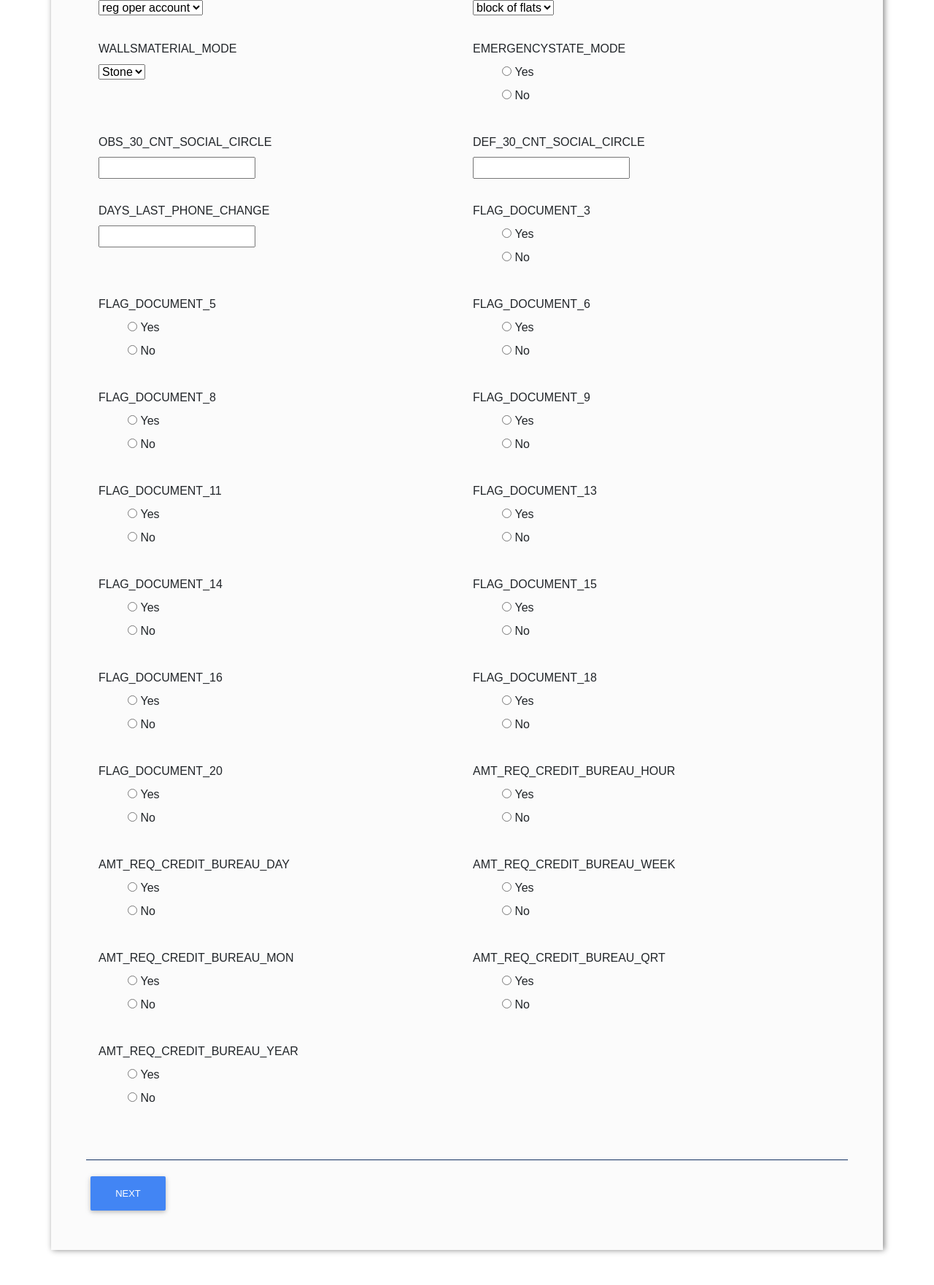
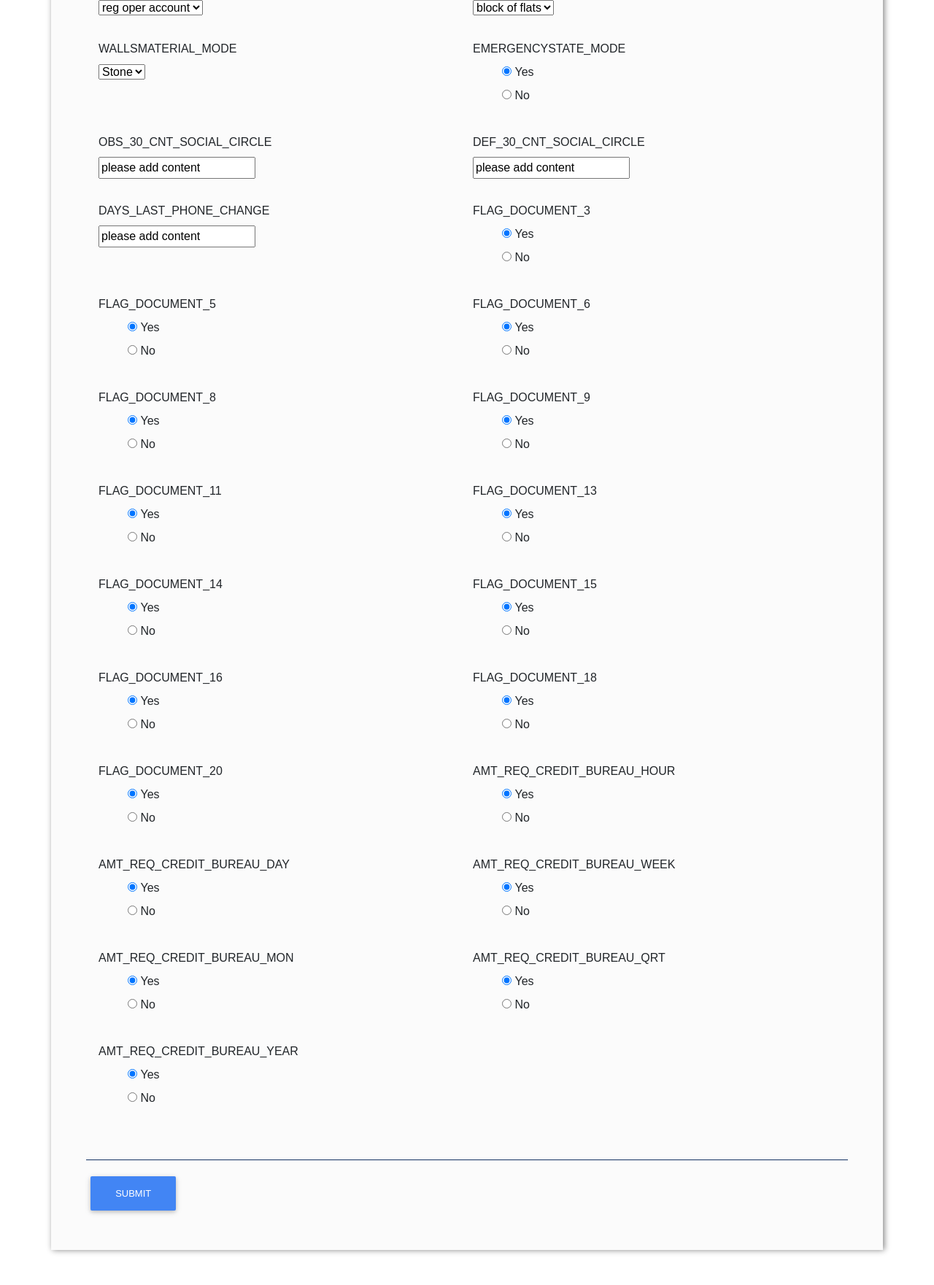
Before and after one commit to himanshunikhare-zz/Credit-risk-analysis, a Flask app: page / in a window 1280 px wide. Shown: the part 2480-4241 px from the top of the page at 73% size. Run offline with Flask 2, Linux system fonts and the light colour scheme; some libraries are stand-ins or nearby versions.

Commit message:
form autofilling for now

```diff
--- a/app.py
+++ b/app.py
@@ -15,9 +15,9 @@ app.config['SECRET_KEY'] = '7d441f27d441f27567d441f2b6176a'
 
 class UserForm(Form):
     for i in data:
-        print(data[i])
+        # print(data[i])
         if data[i][0] == 'textbox':
-            exec("%s=%s" % (i,'TextField(i,validators=[validators.required()])'))
+            exec("%s=%s" % (i,'TextField(i,validators=[validators.required()], default="please add content")'))
         elif data[i][0] == 'radio':
             choice = list(data[i][1:].dropna().unique().tolist())
             # choice.remove('X')
@@ -25,7 +25,7 @@ class UserForm(Form):
             for k in choice:
                 choiceStr +="('"+k+"','"+k+"'),"
             print(choiceStr)
-            exec("%s=%s" % (i,'RadioField(i,validators=[validators.required()],choices=[%s])' %(choiceStr)))
+            exec("%s=%s" % (i,'RadioField(i,validators=[validators.required()],choices=[%s], default="%s")' %(choiceStr, choice[0])))
 
             pass
         elif data[i][0] == 'dropdown':
@@ -47,14 +47,16 @@ def index():
 
     print(form.errors)
     if request.method == 'POST':
-        # name=request.form['name']
-        # print(name)
+        formData = {}
+        for i in request.form:
+            formData[i] = request.form[i]
+        print(formData)
         pass
 
     if form.validate():
         # Save the comment here.
-        pass
-        # flash('Hello ' + name)
+        flash('Succesfully submitted')
+        return render_template('result.html')
     else:
         flash('All the form fields are required. ')
     #if request.method == 'POST':
--- a/templates/index.html
+++ b/templates/index.html
@@ -16,14 +16,15 @@
 {% block body %}
 
 <div class="container p-5 my-5 form-card">
-    <div class="row justify-content-between form-head">
-        <div class="col-4">
-            <h3>Personal Details</h3>
+
+    <form class="form-horizontal" action="/" method="POST"  autocomplete="on">
+        <div class="row justify-content-between form-head">
+            <div class="col-4">
+                <h3>Personal Details</h3>
+            </div>
+            <button type="reset" class="btn btn-light">Reset</button>
         </div>
-        <button type="button" class="btn btn-light">Reset</button>
-    </div>
-    <hr>
-    <form class="form-horizontal" action="/" method="POST">
+        <hr>
         <!-- <input type="range" min="0" max="100" name="name_of_slider" /> -->
         <div class="row p-4">
 
@@ -49,7 +50,7 @@
 
         <hr>
         <a href="{{ url_for('otherdetails') }}"><button type="submit" class="btn btn-primary"
-                value="Submit">Next</button></a>
+                value="Submit">Submit</button></a>
     </form>
 </div>
 
```
